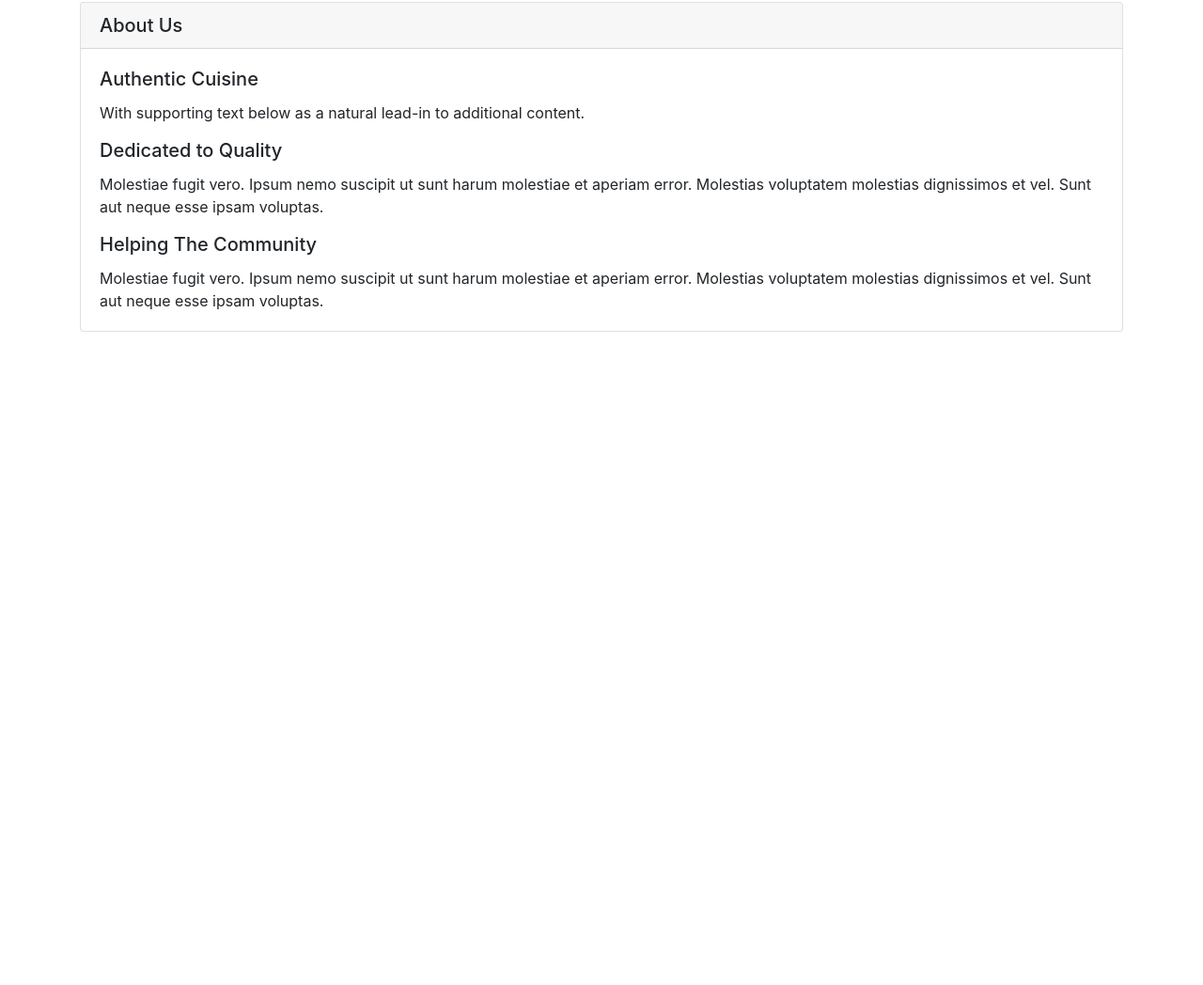
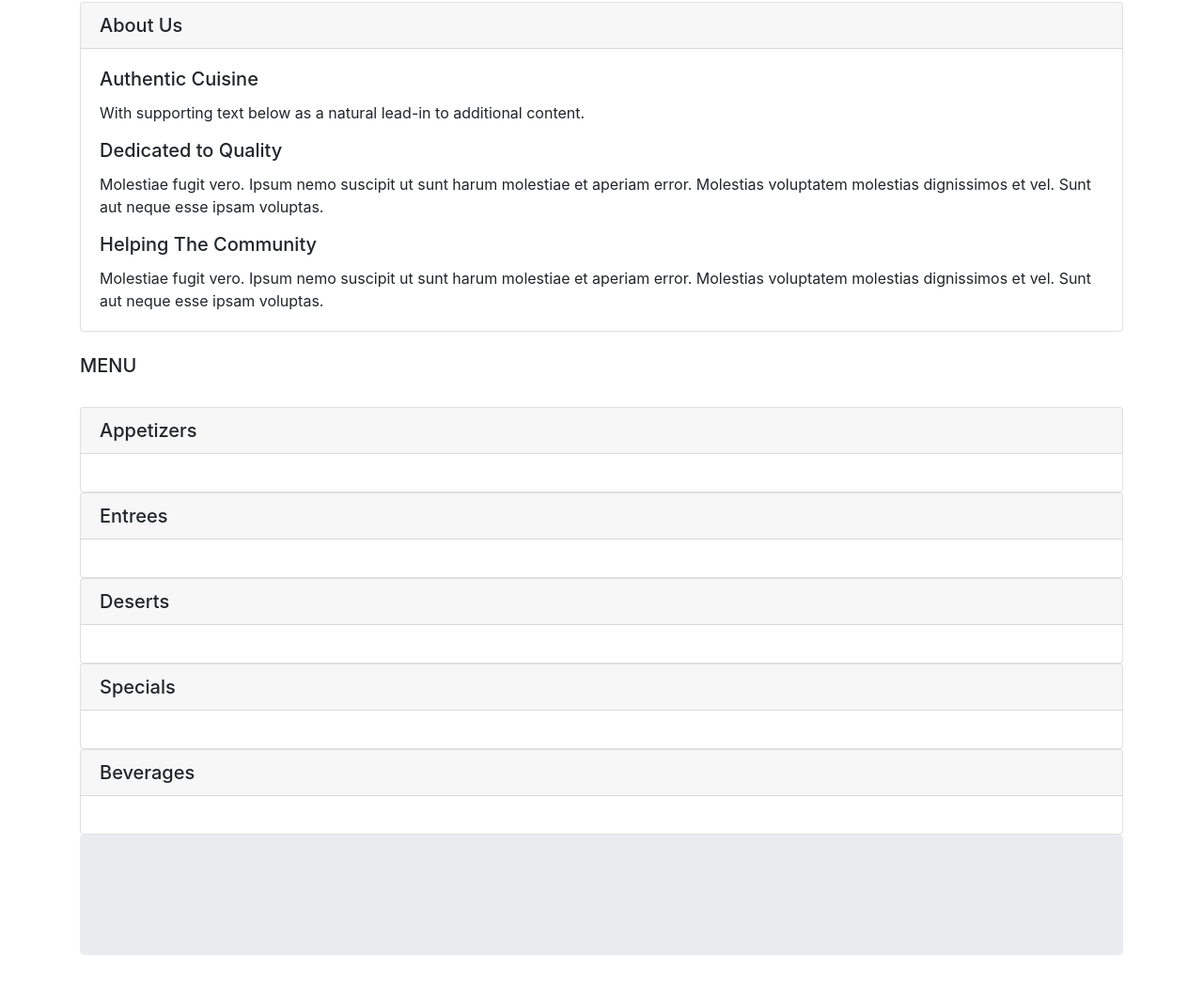
Before and after one commit to brando5393/ramen-place, a plain HTML site: page index.html in a window 1280 px wide. Shown: the part 335-1383 px from the top of the page at 94% size. Before the commit the page ends 800 px from the top, so only its background shows below. Drawn offline with nearby package versions, Linux system fonts and the light colour scheme.

Commit message:
started coding out page sections

```diff
--- a/index.html
+++ b/index.html
@@ -12,6 +12,9 @@
   <!-- main css -->
   <!-- ===FONTS=== -->
   <!-- ===JS LINKS=== -->
+  <!-- jquery -->
+  <script defer src="https://code.jquery.com/jquery-3.4.1.js"
+    integrity="sha256-WpOohJOqMqqyKL9FccASB9O0KwACQJpFTUBLTYOVvVU=" crossorigin="anonymous"></script>
   <!-- bootstrap -->
   <script defer src="https://cdn.jsdelivr.net/npm/popper.js@1.16.0/dist/umd/popper.min.js"
     integrity="sha384-Q6E9RHvbIyZFJoft+2mJbHaEWldlvI9IOYy5n3zV9zzTtmI3UksdQRVvoxMfooAo" crossorigin="anonymous">
@@ -19,9 +22,6 @@
   <script defer src="https://stackpath.bootstrapcdn.com/bootstrap/4.4.1/js/bootstrap.min.js"
     integrity="sha384-wfSDF2E50Y2D1uUdj0O3uMBJnjuUD4Ih7YwaYd1iqfktj0Uod8GCExl3Og8ifwB6" crossorigin="anonymous">
   </script>
-  <!-- jquery -->
-  <script defer src="https://code.jquery.com/jquery-3.4.1.js"
-    integrity="sha256-WpOohJOqMqqyKL9FccASB9O0KwACQJpFTUBLTYOVvVU=" crossorigin="anonymous"></script>
   <!-- main -->
 
   <title>Ramen Place</title>
@@ -29,7 +29,7 @@
 
 <body>
     <nav class="navbar navbar-expand-lg navbar-light bg-light">
-      <a class="navbar-brand" href="#welcome">Ramen Place</a>
+      <a class="navbar-brand" href="#welcome-area">Ramen Place</a>
       <button class="navbar-toggler" type="button" data-toggle="collapse" data-target="#navbarSupportedContent" aria-controls="navbarSupportedContent" aria-expanded="false" aria-label="Toggle navigation">
         <span class="navbar-toggler-icon"></span>
       </button>
@@ -37,10 +37,10 @@
       <div class="collapse navbar-collapse" id="navbarSupportedContent">
         <ul class="navbar-nav mr-auto">
           <li class="nav-item">
-            <a class="nav-link" href="#about-us">About Us</a>
+            <a class="nav-link" href="#about-us-area">About Us</a>
           </li>
           <li class="nav-item">
-            <a href="#" class="nav-link">Menu</a>
+            <a href="#menu-area" class="nav-link">Menu</a>
           </li>
           <li class="nav-item">
             <a href="#" class="nav-link">Photo Gallery</a>
@@ -59,7 +59,7 @@
     </nav>
   <div class="container">
     <header>
-      <div id="welcome">
+      <div id="welcome-area">
         <div class="row">
           <div class="col-12">
             <div class="jumbotron">
@@ -73,7 +73,7 @@
     <main>
       <div class="row">
         <div class="col-12">
-          <div id="about-us">
+          <div id="about-us-area">
             <div class="card">
               <h5 class="card-header">About Us</h5>
               <div class="card-body">
@@ -90,9 +90,55 @@
         </div>
       </div>
       <div class="row">
-        <div class="col-lg">
-          <div id="menu">
+        <div class="col-12">
+          <div id="menu-area">
+            <br>
+            <h5 id="menu-heading">MENU</h5>
+            <br>
+            <div class="card">
+              <h5 class="card-header">Appetizers</h5>
+              <div class="card-body">
+              </div>
+            </div>
+            <div class="card">
+              <h5 class="card-header">Entrees</h5>
+              <div class="card-body">
+              </div>
+            </div>
+            <div class="card">
+              <h5 class="card-header">Deserts</h5>
+              <div class="card-body">
+              </div>
+            </div>
+            <div class="card">
+              <h5 class="card-header">Specials</h5>
+              <div class="card-body">
+              </div>
+            </div>
+            <div class="card">
+              <h5 class="card-header">Beverages</h5>
+              <div class="card-body">
+              </div>
+            </div>
+          </div>
+        </div>
+      </div>
+      <div class="row">
+        <div class="col-12">
+          <div id="photo-gallery-area">
+            <div class="jumbotron">
+              <div class="row">
+                <div class="col-4">
 
+                </div>
+                <div class="col-4">
+
+                </div>
+                <div class="col-4">
+
+                </div>
+              </div>
+            </div>
           </div>
         </div>
       </div>
```
